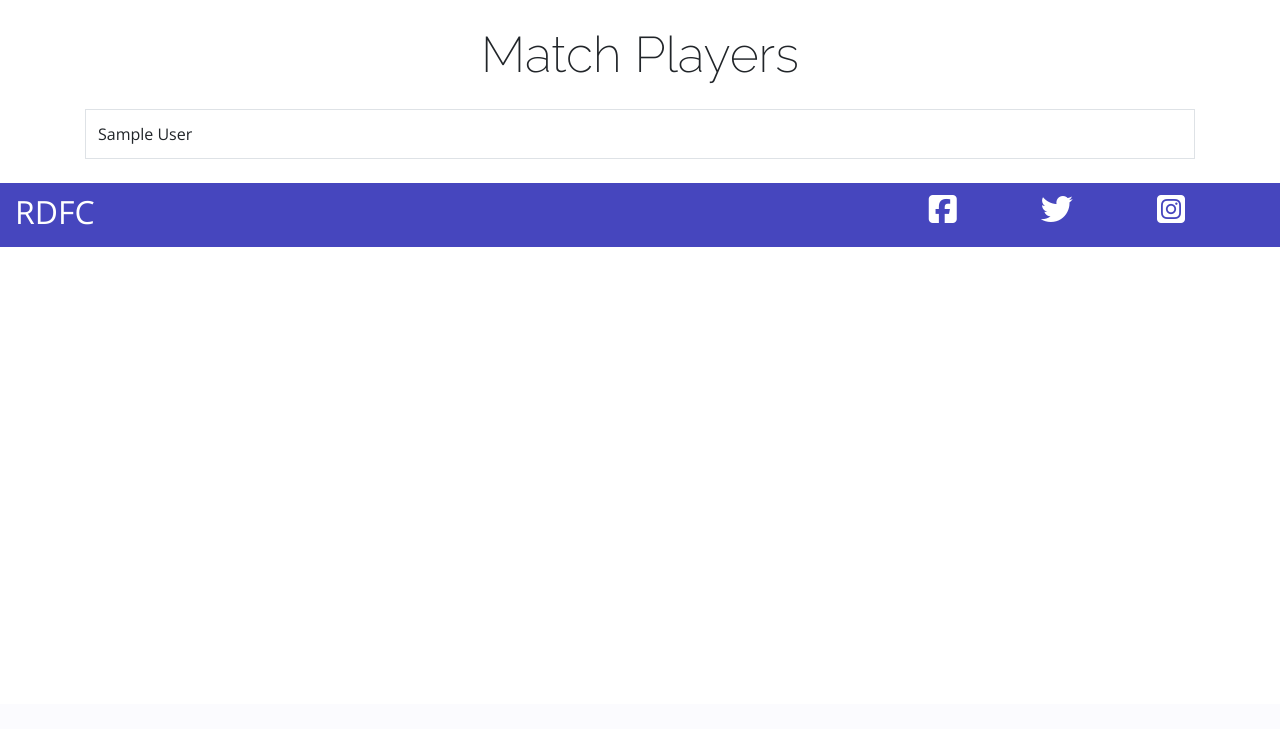
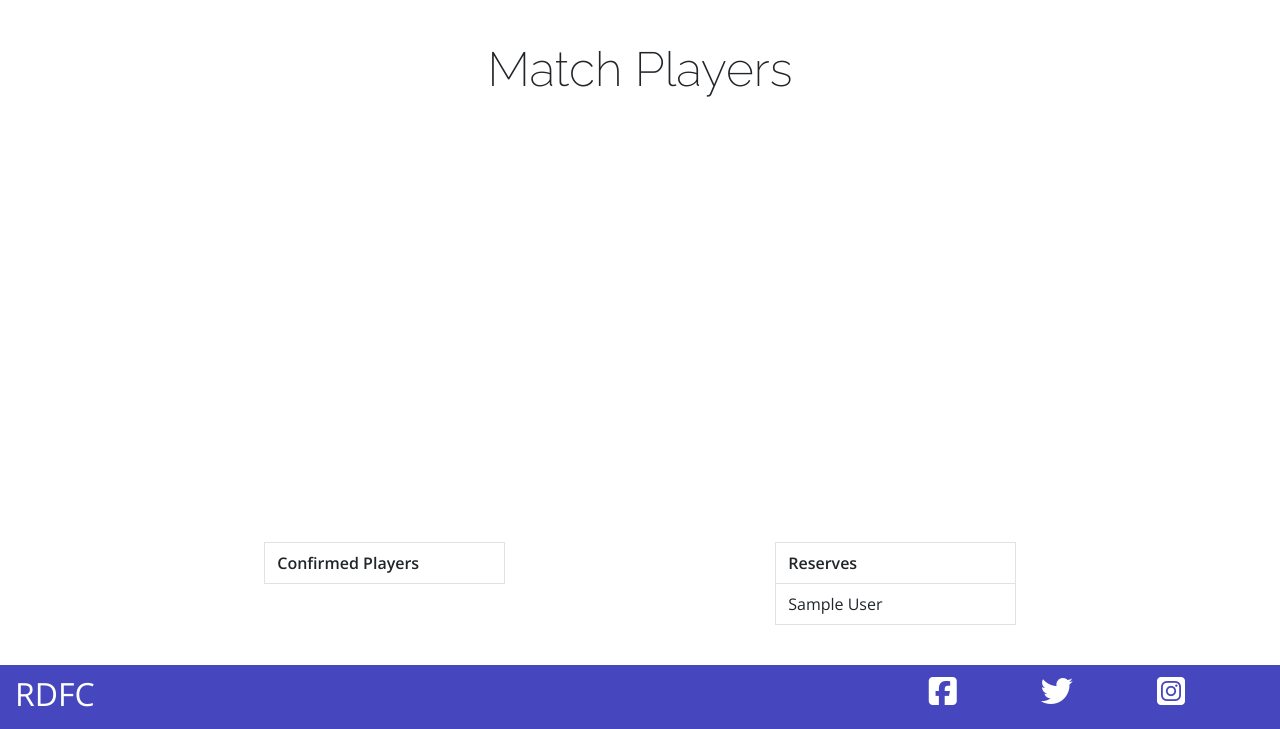
Before and after one commit to BelT26/RDFC, a Django app: page /see_players in a window 1280 px wide. Shown: the part 96-825 px from the top of the page. Before the commit the page ends 343 px from the top, so only its background shows below. Run offline with Django 3.2, Linux system fonts and the light colour scheme; tables that the repository leaves empty hold one stand-in row (values such as "Sample post"); lists and menus that the app fills with data are empty; parts of the project's set-up code (start-up, migrations or seed data) failed here and were passed over; some libraries are stand-ins or nearby versions.

Commit message:
refactor see players template and view to separate reserves and confirmed players

```diff
--- a/club/static/club/css/management.css
+++ b/club/static/club/css/management.css
@@ -33,6 +33,23 @@
     display: none;
 }
 
+.player-table {
+    width: 50%;
+    line-height: 1rem;
+    padding: 1rem;
+    margin: 0 auto;
+}
+
+#player-table-container {
+    display: flex;
+    flex-direction: column;
+    justify-content: space-between;
+    margin: 0 auto;
+    height: calc(100vh - 10rem);
+    padding: 1rem;
+    width: 80%;
+}
+
 @media screen and (max-width: 760px) {
     .custom-form-container {
         width: 90%;
@@ -50,5 +67,9 @@
         padding-bottom: 1rem;
     }
 
+    #player-table-container {
+        height: calc(100vh - 4rem)
+    }
+
 
 }
--- a/club/templates/club/league_table.html
+++ b/club/templates/club/league_table.html
@@ -20,7 +20,6 @@
         </div>
         <table class="table table-bordered my-4">
             <tr>
-                <th>Position</th>
                 <th>Player</th>
                 <th>Played</th>
                 <th>Won</th>
@@ -31,7 +30,6 @@
             {% for member in league_table %}
                 {% if member == current_member %}
                     <tr class="highlight">
-                        <td>position</td>
                         <td>{{member.first_name}} {{member.last_name}}</td>
                         <td>{{member.played}}</td>
                         <td>{{member.won}}</td>
@@ -41,7 +39,6 @@
                     </tr>
                 {% else %}
                     <tr>
-                        <td>position</td>
                         <td>{{member.first_name}} {{member.last_name}}</td>
                         <td>{{member.played}}</td>
                         <td>{{member.won}}</td>
--- a/club/templates/club/see_players.html
+++ b/club/templates/club/see_players.html
@@ -4,7 +4,7 @@
 {% load custom_tags %}
 
 {% block css %}
-<link rel="stylesheet" href="{% static 'club/css/members.css' %}">
+<link rel="stylesheet" href="{% static 'club/css/management.css' %}">
 {% endblock %}
 
 {% block title %}
@@ -12,10 +12,14 @@
 {% endblock %}
 
 {% block content %}
-<div id="member-zone" class= "container-fluid">
-    <div id="past-results-container" class="container">
+<div class= "container-fluid" id="player-table-container">
     <h2 class="custom-display text-center">Match Players</h2>
-        <table class="table table-bordered my-4">
+    <div class="row">
+        <div class="col-md-6">
+            <table class="table table-bordered my-4 player-table">
+                <tr>
+                    <th>Confirmed Players</th>
+                </tr>
                 {% for player in players %}
                 <tr>
                     <td>{{player.player_id}}</td>
@@ -23,5 +27,16 @@
                 {% endfor %}
             </table>
         </div>
+        <div class="col-md-6">
+            <table class="table table-bordered my-4 player-table">
+                <th>Reserves</th>
+                {% for reserve in reserves %}
+                <tr>
+                    <td>{{reserve.player_id}}</td>
+                </tr>
+                {% endfor %}
+            </table>
+        </div>
+    </div>
 </div>
 {% endblock %}
--- a/club/views.py
+++ b/club/views.py
@@ -35,7 +35,7 @@
 
 def league_table(request):
     member = request.user
-    league_table = ClubMember.objects.filter(is_approved=True).order_by('-points')
+    league_table = ClubMember.objects.filter(is_approved=True).order_by('-points', 'played')
     return render(request, 'club/league_table.html', {
         'league_table': league_table,
         'current_member': member,
@@ -105,9 +105,11 @@
 
 
 def see_registered_players(request):
-    players = MatchPlayer.objects.all()
+    players = MatchPlayer.objects.filter(reserve=False).order_by('-player_id__points', 'player_id__played')
+    reserves = MatchPlayer.objects.filter(reserve=True)
     return render(request, 'club/see_players.html', {
-        'players': players
+        'players': players,
+        'reserves': reserves,
     })
 
 
@@ -118,6 +120,13 @@
     if player.is_in_team is True:
         player.is_in_team = False
     match_player = MatchPlayer.objects.get(player_id=player)
+    if match_player.reserve is False:
+        send_mail('Player Cancellation',
+                  f'{match_player.player_id} '
+                  'has cancelled their place in the next match '
+                  'Please reallocate the teams',
+                  'management@rdfc.com',
+                  ('helen.taylor@hotmail.it',))
     match_player.delete()
     messages.success(request, 'Your place has been cancelled')
     return HttpResponseRedirect(reverse('index'))
@@ -162,6 +171,42 @@
     return render(request, 'club/matches.html', {
         'matches': matches
     })
+
+
+def update_player_score(request, pk):
+    queryset = Match.objects.all()
+    match = get_object_or_404(queryset, id=pk)
+    all_players = MatchPlayer.objects.filter(match_id=match)
+    blues = all_players.filter(team='blue')
+    whites = all_players.filter(team='white')
+    if match.blue_goals > match.white_goals:
+        for player in blues:
+            player.player_id__points += 3
+            player.player_id__played += 1
+            player.player_id__won += 1
+            player.save()
+        for player in whites:
+            player.player_id__played += 1
+            player.player_id__lost += 1
+            player.save()
+    elif match.white_goals > match.blue_goals:
+        for player in whites:
+            player.player_id__points += 3
+            player.player_id__played += 1
+            player.player_id__won += 1
+            player.save()
+        for player in blues:
+            player.player_id__played += 1
+            player.player_id__lost += 1
+            player.save()
+    else:
+        for player in all_players:
+            player.player_id__points += 1
+            player.player_id__played += 1
+            player.player_id__drawn += 1
+            player.save()
+    messages.success(request, 'Player scores updated')
+    return HttpResponseRedirect(reverse('league-table'))
 
 
 def edit_match(request, pk):
@@ -265,37 +310,30 @@
     queryset = Match.objects.all()
     match = get_object_or_404(queryset, id=pk)
     registered_players = MatchPlayer.objects.filter(match_id=match, reserve=False)
+    registered_players.save()
     reserves = MatchPlayer.objects.filter(match_id=match, reserve=True)
-    while registered_players.count() < 12:
-        if reserves.count() > 0:
-            reserve_selected = reserves[0]
-            reserve_selected.reserve = False
-            reserve_selected.save()
-            registered_players = MatchPlayer.objects.filter(match_id=match, reserve=False)
-        else:
-            messages.error(request, 'You require 12 available '
-                                    'members to allocate teams')
-            return HttpResponseRedirect(reverse('select_match'))
-    reserves = MatchPlayer.objects.filter(match_id=match, reserve=True)
+    reserves.save()
+    # while registered_players.count() < 12:
+    #     if reserves.count() > 0:
+    #         reserve_selected = reserves[0]
+    #         reserve_selected.reserve = False
+    #         reserve_selected.save()
+    #         registered_players = MatchPlayer.objects.filter(match_id=match, reserve=False)
+    #     else:
+    #         messages.error(request, 'You require 12 available '
+    #                                 'members to allocate teams')
+    #         return HttpResponseRedirect(reverse('select_match'))
+    # reserves = MatchPlayer.objects.filter(match_id=match, reserve=True)
     blue_indices = [0, 3, 5, 7, 9, 11]
     white_indices = [1, 2, 4, 6, 8, 10]
     for index in blue_indices:
-        blue = registered_players.order_by('player_id__points')[index]
+        blue = registered_players.order_by('-player_id__points', 'player_id__played')[index]
         blue.team = 'blue'
         blue.save()
     for index in white_indices:
-        white = registered_players.order_by('player_id__points')[index]
+        white = registered_players.order_by('-player_id__points', 'player_id__played')[index]
         white.team = 'white'
         white.save()
-    # blue2 = registered_players.order_by('player_id__points')[3]
-    # blue2.team = 'blue'
-    # blue2.save()
-    # white1 = registered_players.order_by('player_id__points')[1]
-    # white1.team = 'white'
-    # white1.save()
-    # white2 = registered_players.order_by('player_id__points')[2]
-    # white2.team = 'white'
-    # white2.save()
     messages.success(request, "Teams allocated")
     match.teams_allocated = True
     match.save()
--- a/static/base.css
+++ b/static/base.css
@@ -6,7 +6,7 @@
 
 .custom-display {
     font-family: 'Raleway', sans-serif;
-    font-size: 50px;
+    font-size: 48px;
     font-weight: 100;
 }
 
```
Also changed, not shown: club/admin.py (+9 -1 lines). Lines whose indentation alone changed are shown as unchanged.
